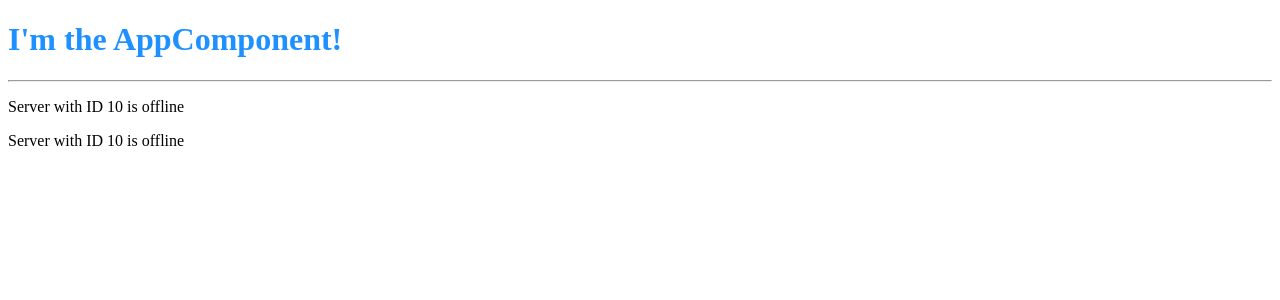
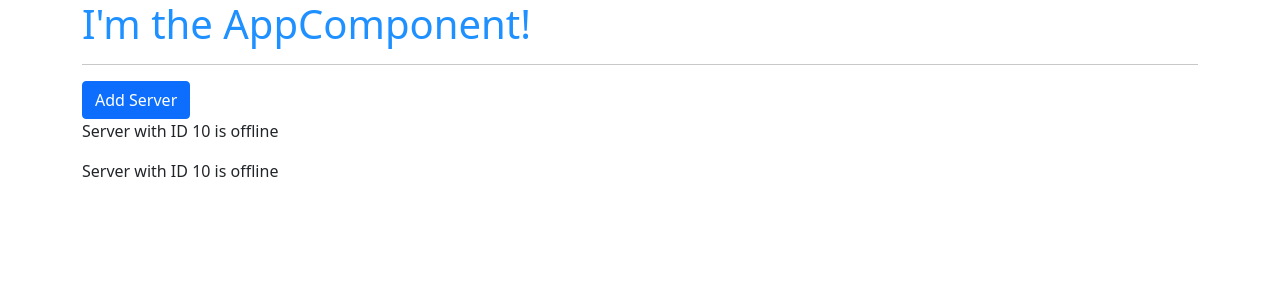
Before and after one commit to gabrielcn97/angular_course_maximilian, an Angular app: page / in a window 1280 px wide. Shown: the top 300 px of the page. Built offline with nearby package versions, Linux system fonts and the light colour scheme.

Commit message:
Enlace de Propiedad

```diff
--- a/angular.json
+++ b/angular.json
@@ -27,9 +27,13 @@
               "src/assets"
             ],
             "styles": [
+              "node_modules/bootstrap/dist/css/bootstrap.css",
               "src/styles.css"
             ],
-            "scripts": []
+            "scripts": [
+              "node_modules/bootstrap/dist/js/bootstrap.js",
+              "node_modules/bootstrap/dist/js/bootstrap.js"
+            ]
           },
           "configurations": {
             "production": {
--- a/package.json
+++ b/package.json
@@ -18,6 +18,7 @@
     "@angular/platform-browser": "~13.3.0",
     "@angular/platform-browser-dynamic": "~13.3.0",
     "@angular/router": "~13.3.0",
+    "bootstrap": "^5.1.3",
     "rxjs": "~7.5.0",
     "tslib": "^2.3.0",
     "zone.js": "~0.11.4"
--- a/src/app/servers/servers.component.html
+++ b/src/app/servers/servers.component.html
@@ -1,2 +1,3 @@
+<button class="btn btn-primary" [disabled]="!allowNewServer">Add Server</button>
 <app-server></app-server>
 <app-server></app-server>
--- a/src/app/servers/servers.component.ts
+++ b/src/app/servers/servers.component.ts
@@ -4,17 +4,21 @@ import { Component, OnInit } from '@angular/core';
   //selector: '[app-servers]',
   //selector: '.app-servers',
   selector: 'app-servers',
-  template: `
+  /*template: `
   <app-server></app-server>
   <app-server></app-server>
-  `,
-  styleUrls: ['./servers.component.css']
+  `,*/
+  templateUrl: './servers.component.html',
+  styleUrls: ['./servers.component.css'],
 })
 export class ServersComponent implements OnInit {
+  allowNewServer = false;
 
-  constructor() { }
-
-  ngOnInit(): void {
+  constructor() {
+    setTimeout(() => {
+      this.allowNewServer = true;
+    }, 2000);
   }
 
+  ngOnInit(): void {}
 }
--- a/src/styles.css
+++ b/src/styles.css
@@ -1 +1,2 @@
 /* You can add global styles to this file, and also import other style files */
+@import "~bootstrap/dist/css/bootstrap.css"
```
Also changed, not shown: 1 other file (tests, documents, lock files or other folders).
